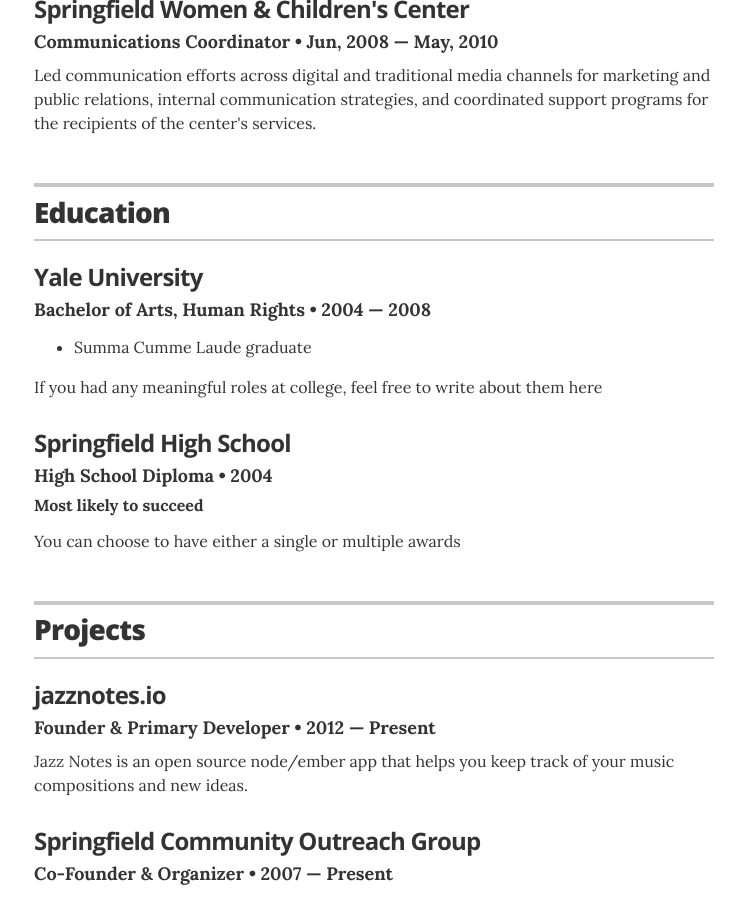
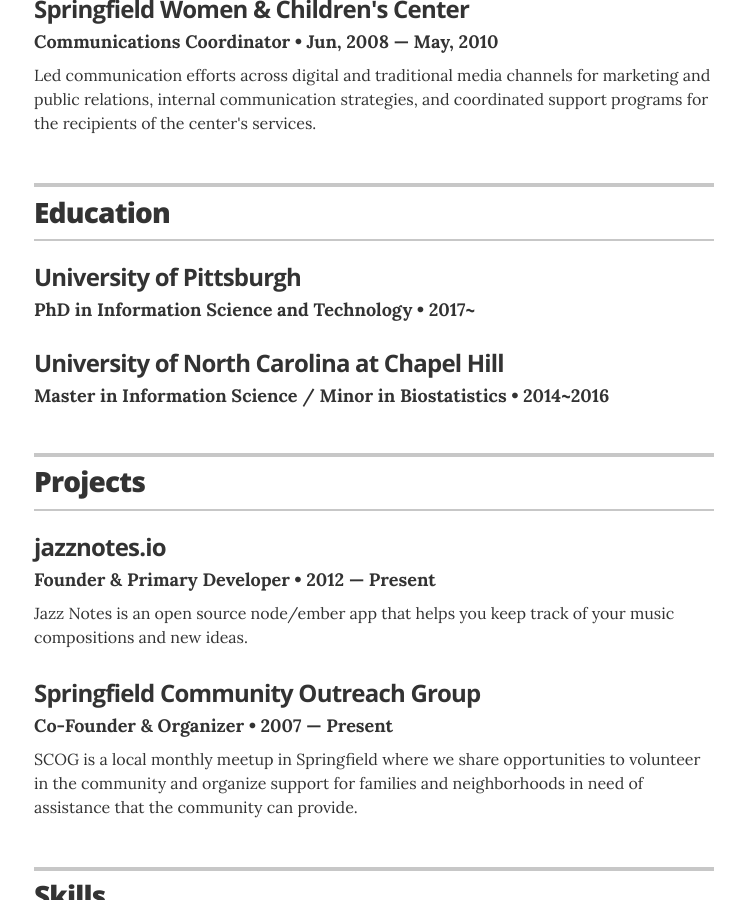
Before and after one commit to ayong8/ayong8.github.io, a Jekyll site: the page built from index.html, in a window 1280 px wide and 900 px high, scrolled down 1033 px. Shown: the whole window, without its empty margins (266-1011 px from the left). Built offline with Jekyll 4.4.1, drawn with Linux system fonts in a browser that asks for light colours.

Commit message:
Updated the schools

```diff
--- a/_data/education.yml
+++ b/_data/education.yml
@@ -1,13 +1,8 @@
 # Degree
-- degree: Bachelor of Arts, Human Rights
-  uni: Yale University
-  year: 2004 &mdash; 2008
-  awards:
-    - award: Summa Cumme Laude graduate
-  summary: If you had any meaningful roles at college, feel free to write about them here
+- degree: PhD in Information Science and Technology
+  uni: University of Pittsburgh
+  year: 2017~
 
-- degree: High School Diploma
-  uni: Springfield High School
-  year: 2004
-  award: Most likely to succeed
-  summary: You can choose to have either a single or multiple awards
+- degree: Master in Information Science / Minor in Biostatistics
+  uni: University of North Carolina at Chapel Hill
+  year: 2014~2016
```
